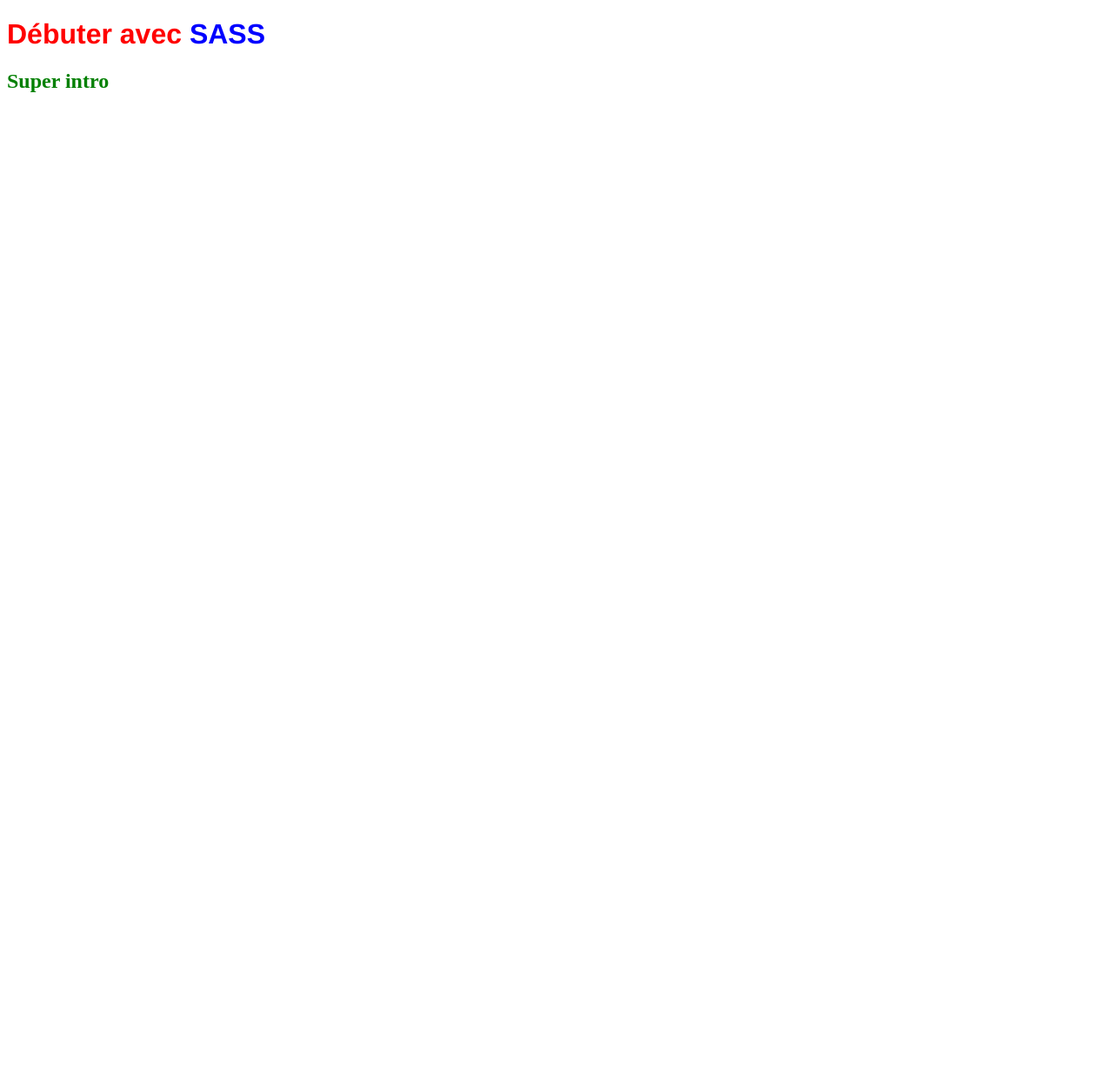
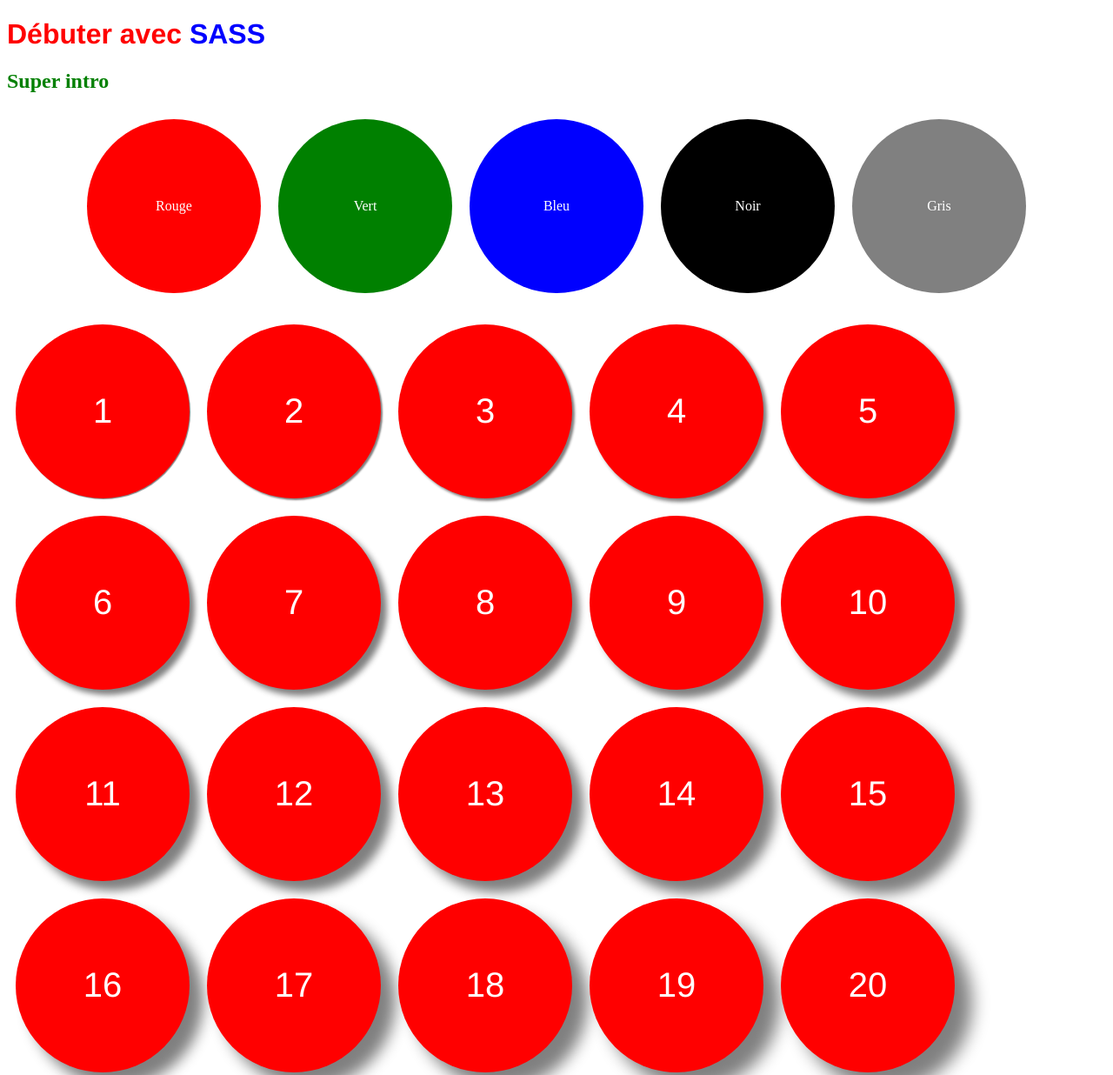
Before and after one commit to brunoher24/sass-activity, a plain HTML site: page index.html in a window 1280 px wide. Shown: the top 1236 px of the page at 87% size. Before the commit the page ends 800 px from the top, so only its background shows below. Drawn offline with Linux system fonts and the light colour scheme.

Commit message:
add cicles generated with for loop

```diff
--- a/index.html
+++ b/index.html
@@ -11,5 +11,57 @@
     <h1>Débuter avec <span>SASS</span></h1>
 
     <h2>Super <span>intro</span></h2>
+
+
+    <!-- on souhaite afficher 5 cercles différents dont seule la couleur de
+    fond varie. La couleur du texte à l'intérieur de chaque cercle est blanche
+    chaque cercle a un diamètre de 200px, le titre à l'intéieur est centré
+    -->
+
+    <div style="display: flex; justify-content: center;">
+        <div class="circle-red">
+            <span>Rouge</span>
+        </div>
+
+        <div class="circle-green">
+            <span>Vert</span>
+        </div>
+
+        <div class="circle-blue">
+            <span>Bleu</span>
+        </div>
+
+        <div class="circle-black">
+            <span>Noir</span>
+        </div>
+
+        <div class="circle-grey">
+            <span>Gris</span>
+        </div>
+    </div>
+
+    <ul id="circles-list">
+        <li></li>
+        <li></li>
+        <li></li>
+        <li></li>
+        <li></li>
+        <li></li>
+        <li></li>
+        <li></li>
+        <li></li>
+        <li></li>
+        <li></li>
+        <li></li>
+        <li></li>
+        <li></li>
+        <li></li>
+        <li></li>
+        <li></li>
+        <li></li>
+        <li></li>
+        <li></li>
+    </ul>
+
 </body>
 </html>
--- a/scss/index.scss
+++ b/scss/index.scss
@@ -1,4 +1,5 @@
 @import 'common';
+// @import 'mixins';
 // La police de caractère pour la balise h1 doit être
     // Helvetica, sans-serif (stocker cette valeur dans une variable)
     // La couleur du texte dans la balsie h1 doit être : #ff0000
@@ -16,3 +17,72 @@ h1 {
         color: $blue
     }
 }
+
+%circle {
+    width: 200px;
+    height: 200px;
+    border-radius: 50%;
+    display: flex;
+    justify-content: center;
+    align-items: center;
+    margin: 10px;
+    color: white;
+}
+
+
+.circle-red {
+    @extend %circle;
+    background-color: red;
+}
+
+.circle-green {
+    @extend %circle;
+    background-color: green;
+
+}
+
+.circle-blue {
+    @extend %circle;
+    background-color: blue;
+
+}
+
+.circle-black {
+    @extend %circle;
+    background-color: black;
+
+}
+
+.circle-grey {
+    @extend %circle;
+    background-color: grey;
+}
+
+#circles-list {
+    list-style-type: none;
+    padding-left: 0;
+    display: flex;
+    flex-wrap: wrap;
+    li {
+        @extend %circle;
+        background-color: red;
+        &::after {
+            color: white;
+            font-size: 40px;
+            position: absolute;
+            top: 1;
+            left: 1;
+            font-family: $helvetica;
+        }
+    }
+    li {
+        @for $i from 1 through 20 {
+            &:nth-child(#{$i}) {
+                box-shadow: #{$i}px #{$i}px #{$i}px grey;
+                &::after {
+                    content: '#{$i}';
+                }
+            }
+        }
+    }
+}
--- /dev/null
+++ b/scss/mixins.scss
@@ -0,0 +1,11 @@
+@mixin circle($bgc){
+    background-color: $bgc;
+    width: 200px;
+    height: 200px;
+    border-radius: 50%;
+    display: flex;
+    justify-content: center;
+    align-items: center;
+    margin: 10px;
+    color: white;
+}
```
Also changed, not shown: scss/index.css, scss/mixins.css (added), 2 other files.
